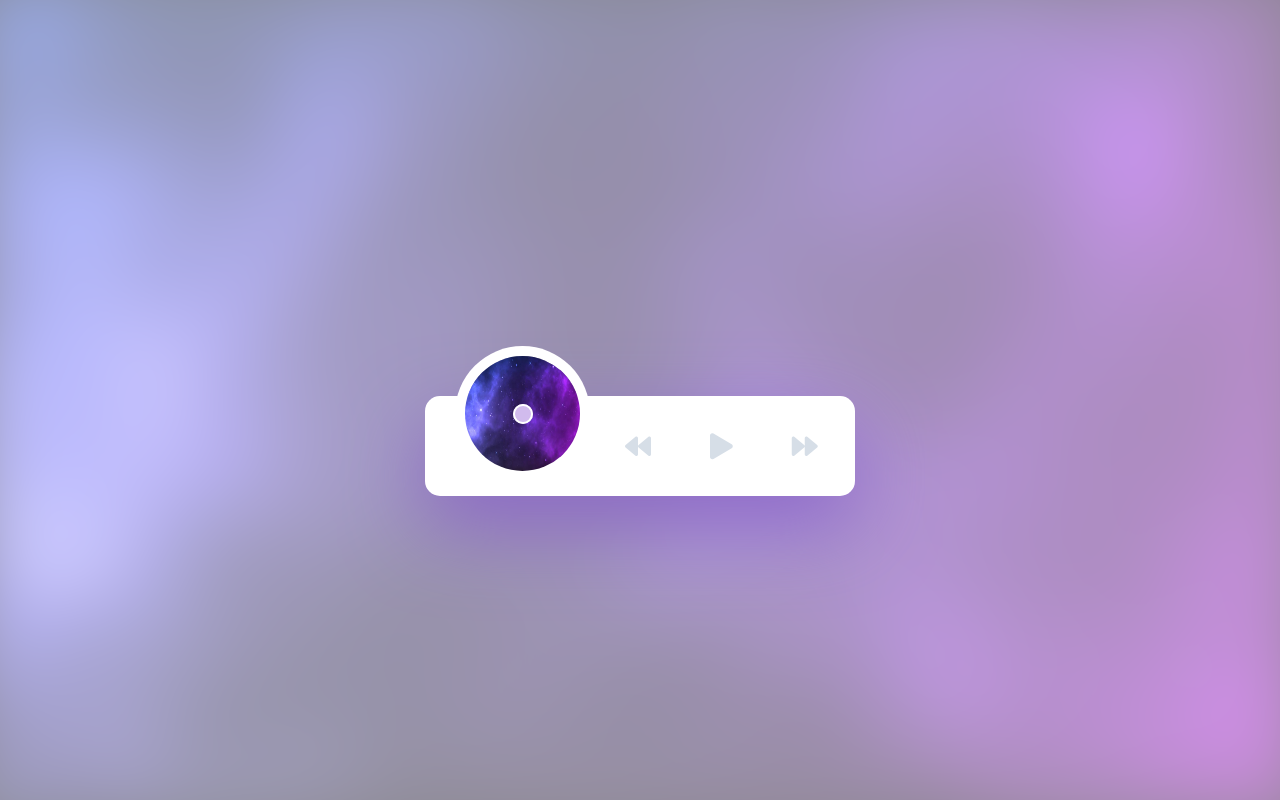
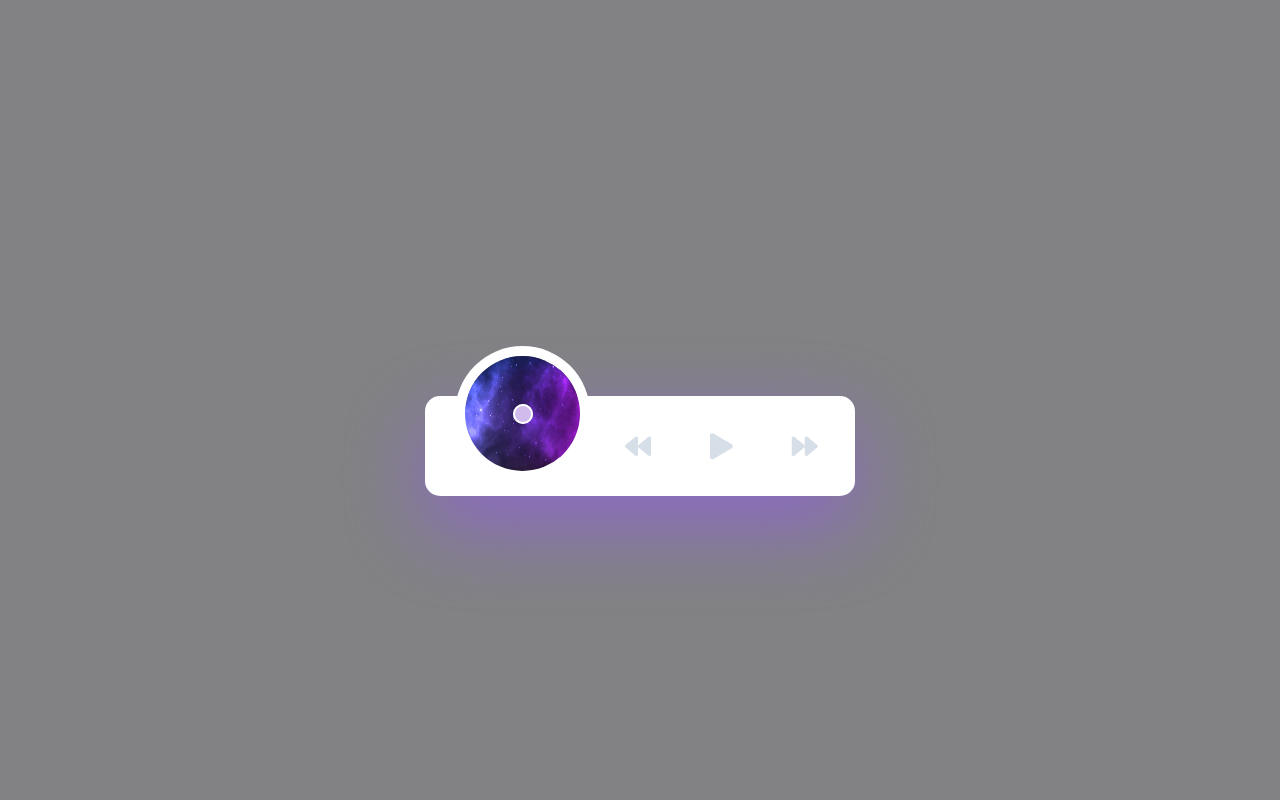
Before and after one commit to HildevdBroek/Music-widget, a plain HTML site: page index.html in a window 1280 px wide. Drawn offline with nearby package versions, Linux system fonts and the light colour scheme.

Commit message:
Update index.html

```diff
--- a/index.html
+++ b/index.html
@@ -11,7 +11,7 @@
 <!-- Tracks used in this music/audio player application are free to use. I downloaded them from Soundcloud and NCS websites. I am not the owner of these tracks. -->
 
 <div id="app-cover">
-  <div id="bg-artwork"></div>
+  <div></div>
   <div id="bg-layer"></div>
   <div id="player">
     <div id="player-track">
```
